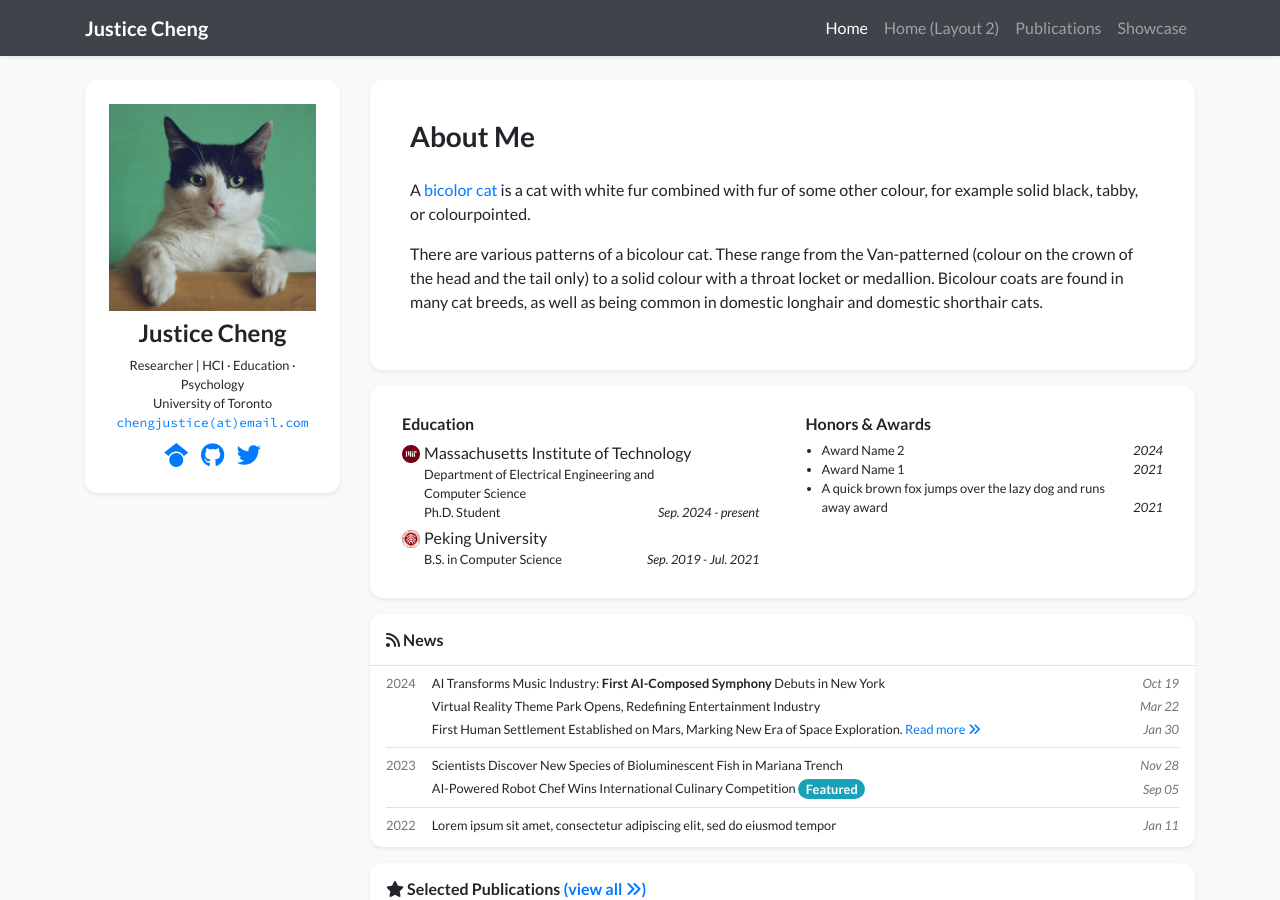
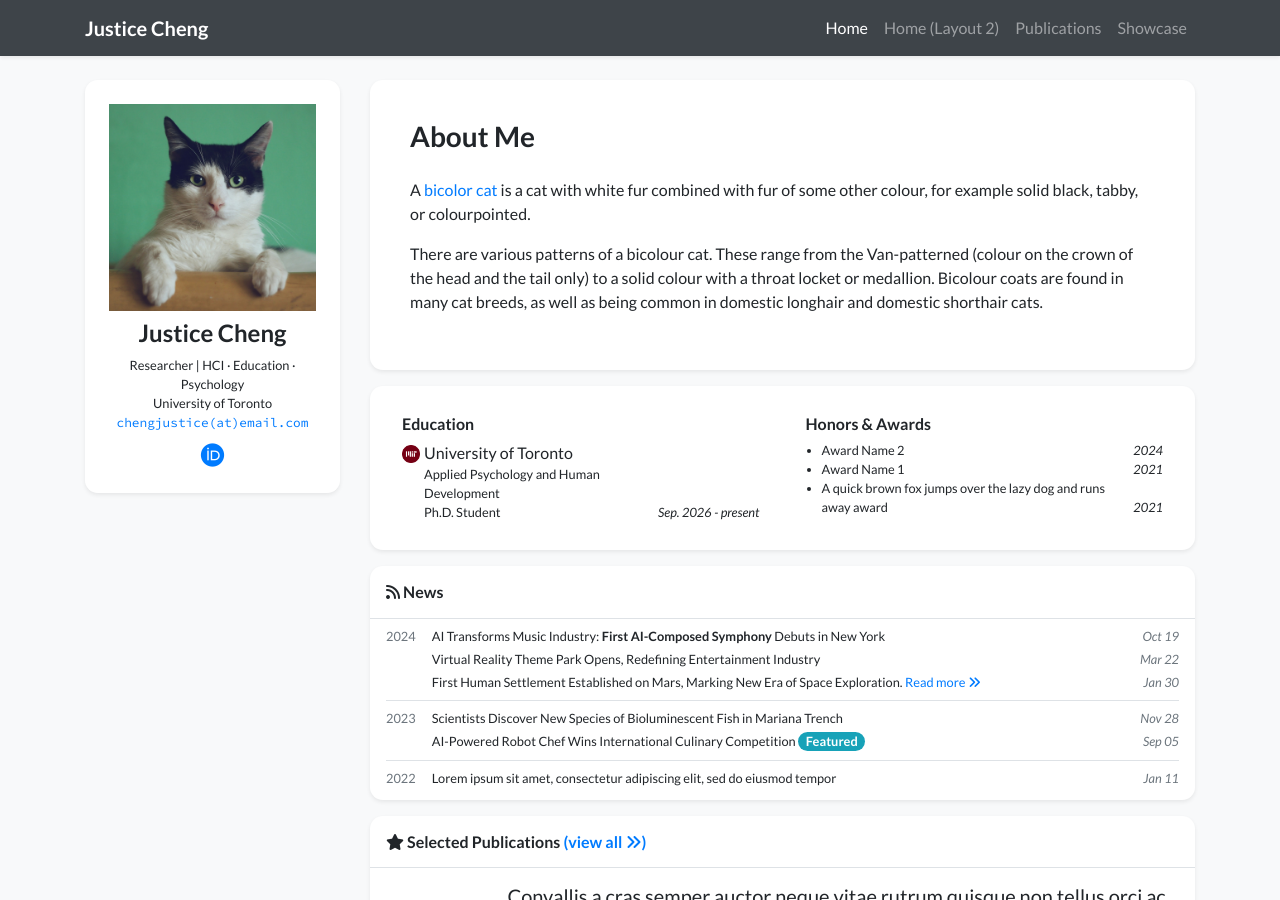
Before and after one commit to JusticeChengResearch/JusticeChengResearch.github.io, a Jekyll site: the page built from index.html, in a window 1280 px wide and 900 px high. Built offline with Jekyll 4.4.1, drawn with Linux system fonts in a browser that asks for light colours; nearby versions of some CDN libraries; a style sheet for code colours, icons or effects is not loaded.

Commit message:
Update profile.yml

```diff
--- a/_data/profile.yml
+++ b/_data/profile.yml
@@ -10,14 +10,14 @@ positions:
 
 email: "chengjustice@email.com"
 # cv_link: link-to-your-cv-file
-gscholar: xFmQpf4AAAAJ  # This is an example, replace it with your own Google Scholar ID
-github: your_github_id
-twitter: your_twitter_id  # Do not include the '@' symbol
+#gscholar: xFmQpf4AAAAJ  # This is an example, replace it with your own Google Scholar ID
+#github: your_github_id
+#twitter: your_twitter_id  # Do not include the '@' symbol
 # wechat_qrcode: /assets/images/etc/wechat.jpg
 # wechat_prompt: >-
 #   Please tell me your <strong>name</strong> and <strong>affiliation</strong> (current or past) when adding my wechat. Thanks!
 # linkedin: your-linked-in-id
-# orcid: 0000-0000-0000-0000
+orcid: 0009-0008-9216-0656
 
 short_bio_text_justify: false
 short_bio: >-
@@ -35,16 +35,12 @@ portrait_caption: >-
   Photo by Manja Vitolic on Unsplash (this caption is optional, comment it out to disable).
 
 education:
-- name: Massachusetts Institute of Technology
+- name: University of Toronto
   logo: /assets/images/badges/MIT_Social_circle.png
   position: >-
-    Department of Electrical Engineering and Computer Science <br/>
+    Applied Psychology and Human Development <br/>
     Ph.D. Student
-  date: Sep. 2024 - present
-- name: Peking University
-  logo: /assets/images/badges/PKU_red.png
-  position: B.S. in Computer Science
-  date: Sep. 2019 - Jul. 2021
+  date: Sep. 2026 - present
 
 # experience:
 # - name: Peking University
```
